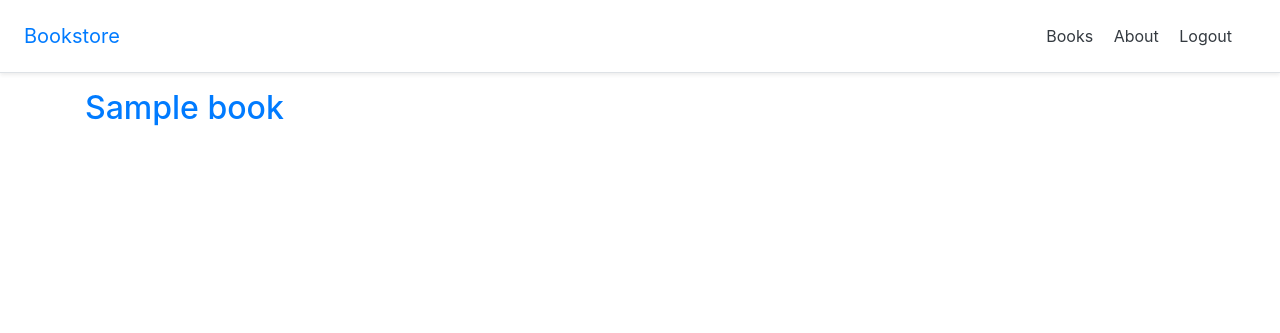
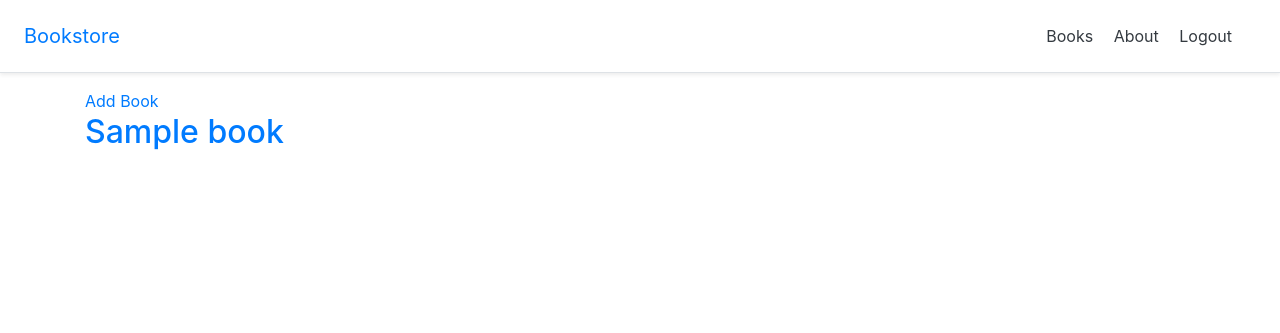
Before and after one commit to shortnd/books, a Django app: page /books/ in a window 1280 px wide. Shown: the top 333 px of the page. Run offline with Django 3.2, Linux system fonts and the light colour scheme; a user stored in the database is signed in; tables that the repository leaves empty hold one stand-in row (values such as "Sample post"); some libraries are stand-ins or nearby versions.

Commit message:
going to move to homecomp

```diff
--- a/books/models.py
+++ b/books/models.py
@@ -19,6 +19,9 @@ class Book(models.Model):
 
     def get_absolute_url(self):
         return reverse('book_detail', kwargs={"pk": self.pk})
+
+    def get_update_url(self):
+        return reverse('book_update_view', kwargs={"pk": self.pk})
 
     def __str__(self):
       return self.title
--- a/books/urls.py
+++ b/books/urls.py
@@ -1,8 +1,11 @@
 from django.urls import path
 
-from books.views import BookListView, BookDetailView
+from books.views import BookListView, BookDetailView, BookCreateView, BookUpdateView, BookDeleteView
 
 urlpatterns = [
   path('', BookListView.as_view(), name='book_list'),
   path('<uuid:pk>/', BookDetailView.as_view(), name='book_detail'),
+  path('create/', BookCreateView.as_view(), name='book_create'),
+  path('<uuid:pk>/edit', BookUpdateView.as_view(), name='book_update_view'),
+  path('<uuid:pk>/delete/', BookDeleteView.as_view(), name='book_delete_view'),
 ]
--- a/books/views.py
+++ b/books/views.py
@@ -1,7 +1,9 @@
 from django.shortcuts import render
-from django.views.generic import ListView, DetailView
+from django.contrib.auth.mixins import LoginRequiredMixin
+from django.views.generic import (ListView, DetailView, CreateView, UpdateView, DeleteView)
 
 from .models import Book
+from django.urls import reverse_lazy
 
 class BookListView(ListView):
     model = Book
@@ -12,3 +14,19 @@ class BookDetailView(DetailView):
     model = Book
     context_object_name = 'book'
     template_name = "books/book_detail.html"
+
+class BookCreateView(LoginRequiredMixin, CreateView):
+    model = Book
+    template_name = 'books/book_create.html'
+    fields = ['title', 'author', 'price', 'cover',]
+
+class BookUpdateView(LoginRequiredMixin, UpdateView):
+    model = Book
+    template_name = 'books/book_create.html'
+    fields = ['title', 'author', 'price', 'cover']
+
+class BookDeleteView(LoginRequiredMixin, DeleteView):
+    model = Book
+    context_object_name = 'book'
+    template_name = 'books/book_delete.html'
+    success_url = reverse_lazy('book_list')
--- a/templates/account/email/email_confirmation_message.txt
+++ b/templates/account/email/email_confirmation_message.txt
@@ -5,7 +5,7 @@
 {% blocktrans with site_name=current_site.name site_domain=current_site.domain %}
 Hello from {{ site_name }}!
 
-You're receving this e-mail because user {{ user_display }} has given yours\
+You're receving this e-mail because user {{ user_display }} has given yours
 as an e-mail address to connect their account.
 
 To confirm this is correct, go to {{ activate_url }}
--- a/templates/account/email_confirm.html
+++ b/templates/account/email_confirm.html
@@ -26,7 +26,7 @@
 
 {% url 'account_email' as email_url %}
 <p>
-  {% blocktrans %}This e-mail confirmation link expired or is invalid. Please <a href="{{ email_url }}">issue a enw e-mail confirmation request</a>.{% endblocktrans %}
+  {% blocktrans %}This e-mail confirmation link expired or is invalid. Please <a href="{{ email_url }}">issue a new e-mail confirmation request</a>.{% endblocktrans %}
 </p>
 {% endif %}
 {% endblock content %}
--- a/templates/books/book_detail.html
+++ b/templates/books/book_detail.html
@@ -20,5 +20,11 @@
       {% endfor %}
     </ul>
   </div>
+  {% if user.is_authenticated %}
+    <div>
+      <a href="{{ book.get_update_url }}" class="btn btn-success">Edit</a>
+      <a href="{% url 'book_delete_view' book.pk %}" class="btn btn-danger">Delete</a>
+    </div>
+  {% endif %}
 </div>
 {% endblock content %}
--- a/templates/books/book_list.html
+++ b/templates/books/book_list.html
@@ -5,6 +5,11 @@ Books
 {% endblock title %}
 
 {% block content %}
+  {% if user.is_authenticated %}
+    <div>
+      <a href="{% url 'book_create' %}">Add Book</a>
+    </div>
+  {% endif %}
   {% for book in books %}
   <div>
     <h2>
--- a/users/admin.py
+++ b/users/admin.py
@@ -11,7 +11,7 @@ class CustomUserAdmin(UserAdmin):
     add_form = CustomUserCreationForm
     form = CustomUserChangeForm
     model = CustomUser
-    list_display = ['email', 'username', ]
+    list_display = ['email', 'username', 'date_joined']
 
 
 admin.site.register(CustomUser, CustomUserAdmin)
```
Also changed, not shown: books/admin.py (+15 -1 lines), templates/books/book_create.html (added, +15 -0 lines), templates/books/book_delete.html (added, +16 -0 lines).
